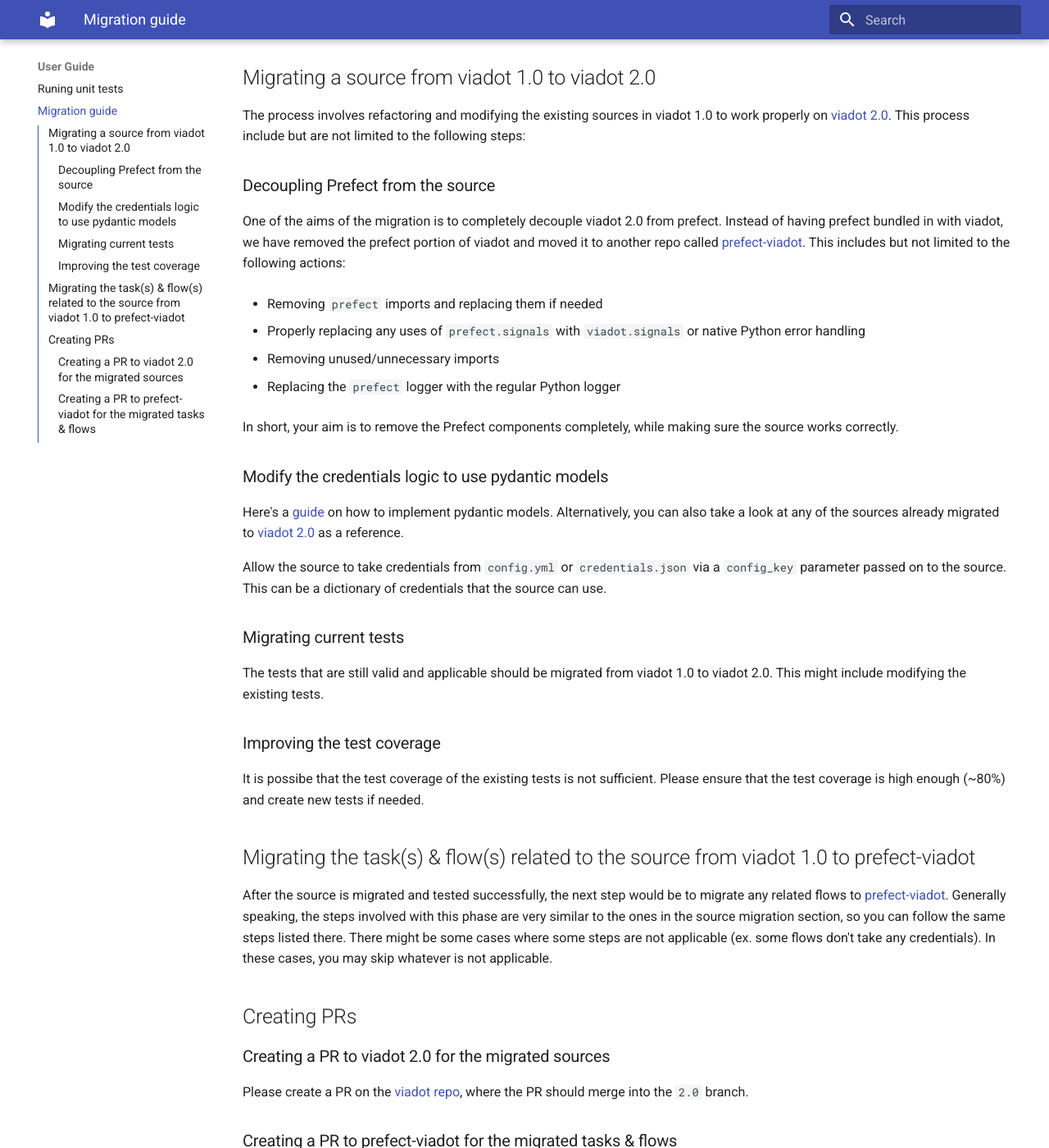
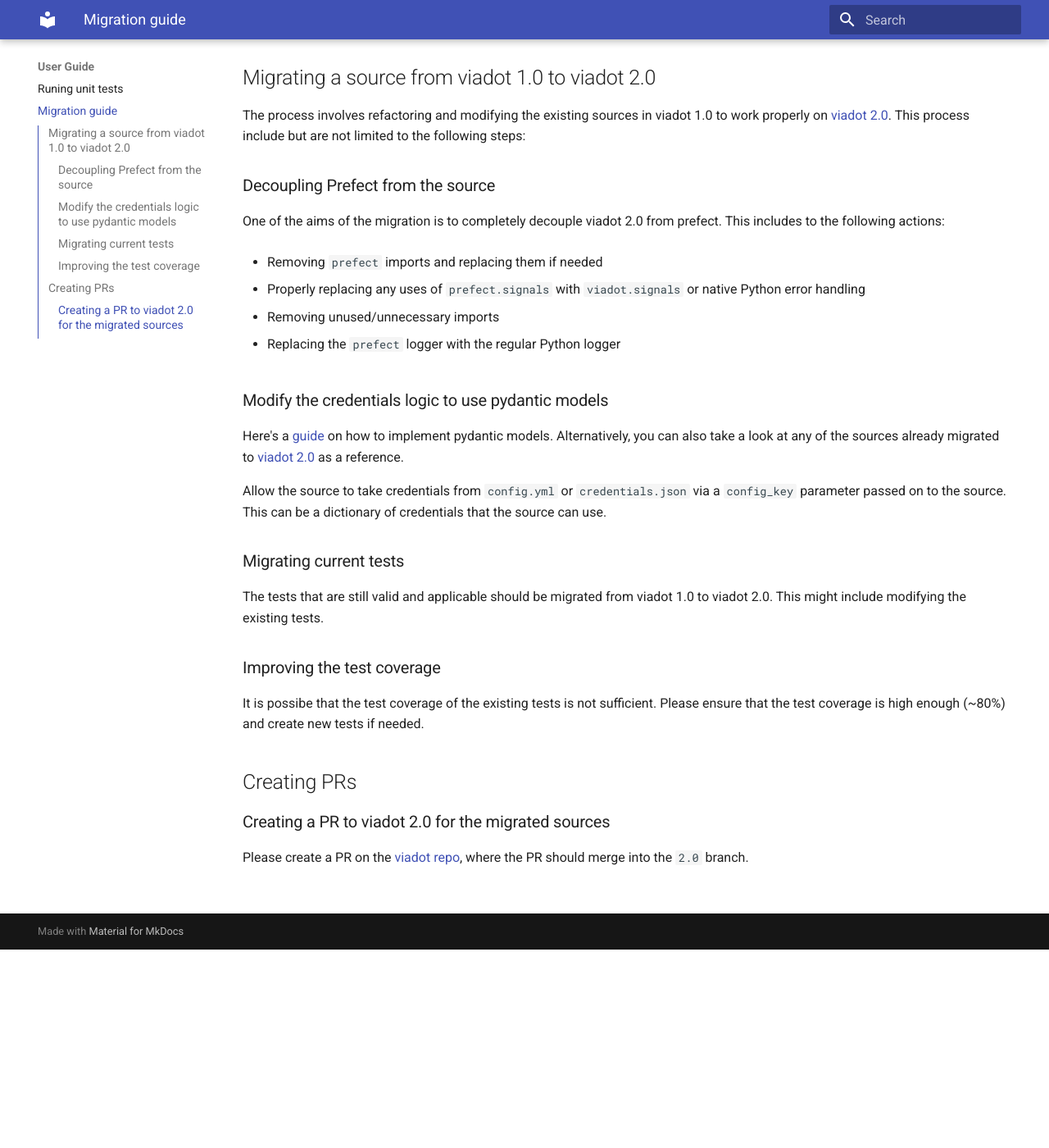
Before and after one commit to dyvenia/viadot, an MkDocs documentation site: the page built from docs/user_guide/migration_guide.md, in a window 1280 px wide and 1400 px high, scrolled down 242 px. Shown: the whole window at 82% size. Built offline with MkDocs 1.6.1 and Material for MkDocs 9.7.7, drawn with Linux system fonts in a browser that asks for light colours; the version menu is left out; some of the changed text lies outside the part shown.

Commit message:
📝 Improved `migration_guide`

```diff
--- a/docs/user_guide/migration_guide.md
+++ b/docs/user_guide/migration_guide.md
@@ -4,8 +4,8 @@
 ## Migrating a source from viadot 1.0 to viadot 2.0
 The process involves refactoring and modifying the existing sources in viadot 1.0 to work properly on [viadot 2.0](https://github.com/dyvenia/viadot/tree/2.0). This process include but are not limited to the following steps:
 ### Decoupling Prefect from the source
-One of the aims of the migration is to completely decouple viadot 2.0 from prefect. Instead of having prefect bundled in with viadot, we have removed the prefect portion of viadot and moved it to another repo called [prefect-viadot](https://github.com/dyvenia/prefect-viadot/).
-This includes but not limited to the following actions:
+One of the aims of the migration is to completely decouple viadot 2.0 from prefect.
+This includes to the following actions:
 
 - Removing `prefect` imports and replacing them if needed
 
@@ -14,8 +14,6 @@
 - Removing unused/unnecessary imports
 
 - Replacing the `prefect` logger with the regular Python logger
-
-In short, your aim is to remove the Prefect components completely, while making sure the source works correctly.
 
 ### Modify the credentials logic to use pydantic models
 Here's a [guide](https://medium.com/mlearning-ai/improve-your-data-models-with-pydantic-f9f10ca66f26) on how to implement pydantic models. Alternatively, you can also take a look at any of the sources already migrated to [viadot 2.0](https://github.com/dyvenia/viadot/tree/2.0/viadot/sources) as a reference.
@@ -26,12 +24,6 @@
 The tests that are still valid and applicable should be migrated from viadot 1.0 to viadot 2.0. This might include modifying the existing tests.
 ### Improving the test coverage
 It is possibe that the test coverage of the existing tests is not sufficient. Please ensure that the test coverage is high enough (~80%) and create new tests if needed.
-
-## Migrating the task(s) & flow(s) related to the source from viadot 1.0 to prefect-viadot
-After the source is migrated and tested successfully, the next step would be to migrate any related flows to [prefect-viadot](https://github.com/dyvenia/prefect-viadot/). Generally speaking, the steps involved with this phase are very similar to the ones in the source migration section, so you can follow the same steps listed there. There might be some cases where some steps are not applicable (ex. some flows don't take any credentials). In these cases, you may skip whatever is not applicable.
-
 ## Creating PRs
 ### Creating a PR to viadot 2.0 for the migrated sources
 Please create a PR on the [viadot repo](https://github.com/dyvenia/viadot), where the PR should merge into the `2.0` branch.
-### Creating a PR to prefect-viadot for the migrated tasks & flows
-Please create a PR on the [prefect-viadot repo](https://github.com/dyvenia/prefect-viadot), where the PR should merge into the `main` branch.
```
